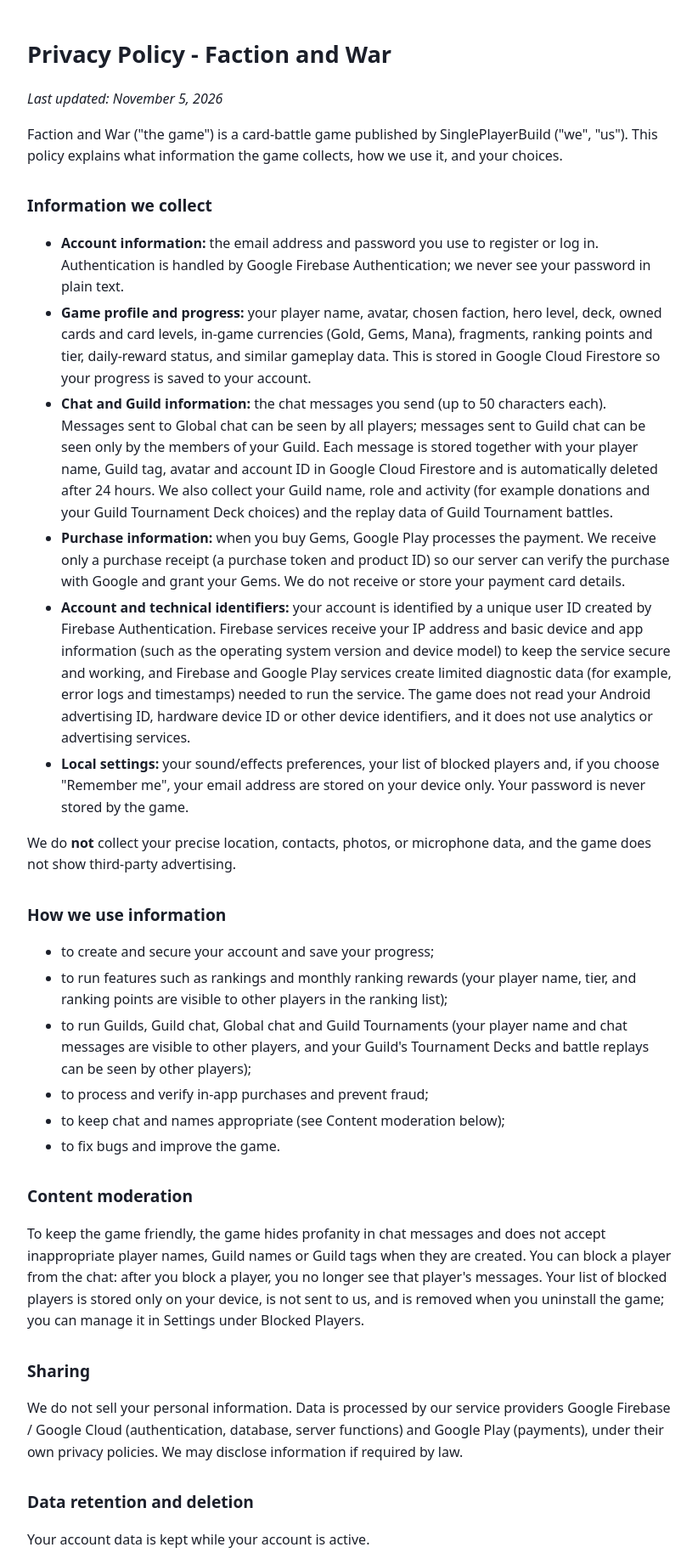
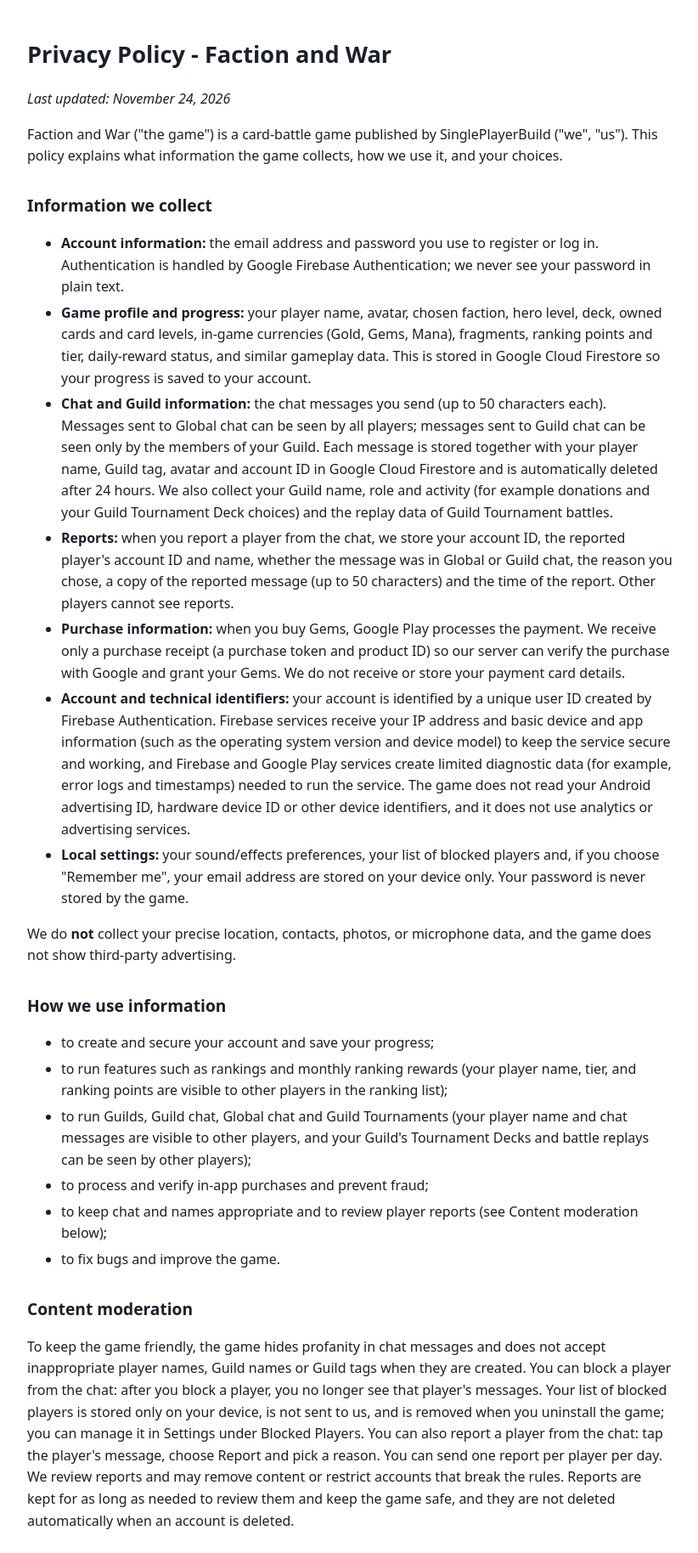
Before and after one commit to warofcards/faction-and-war-privacy, a plain HTML site: page index.html in a window 1280 px wide. Shown: the top 1828 px of the page at 85% size, without its empty margins (228-1050 px from the left). Drawn offline with Linux system fonts and the light colour scheme.

Commit message:
Update index.html

```diff
--- a/index.html
+++ b/index.html
@@ -15,7 +15,7 @@ a{color:#1a5fb4}
 </head>
 <body>
 <h1>Privacy Policy - Faction and War</h1>
-<p><em>Last updated: November 5, 2026</em></p>
+<p><em>Last updated: November 24, 2026</em></p>
 <p>Faction and War ("the game") is a card-battle game published by SinglePlayerBuild ("we", "us"). This policy explains what information the game collects, how we use it, and your choices.</p>
 
 <h2 id="information-we-collect">Information we collect</h2>
@@ -23,6 +23,7 @@ a{color:#1a5fb4}
 <li><strong>Account information:</strong> the email address and password you use to register or log in. Authentication is handled by Google Firebase Authentication; we never see your password in plain text.</li>
 <li><strong>Game profile and progress:</strong> your player name, avatar, chosen faction, hero level, deck, owned cards and card levels, in-game currencies (Gold, Gems, Mana), fragments, ranking points and tier, daily-reward status, and similar gameplay data. This is stored in Google Cloud Firestore so your progress is saved to your account.</li>
 <li><strong>Chat and Guild information:</strong> the chat messages you send (up to 50 characters each). Messages sent to Global chat can be seen by all players; messages sent to Guild chat can be seen only by the members of your Guild. Each message is stored together with your player name, Guild tag, avatar and account ID in Google Cloud Firestore and is automatically deleted after 24 hours. We also collect your Guild name, role and activity (for example donations and your Guild Tournament Deck choices) and the replay data of Guild Tournament battles.</li>
+<li><strong>Reports:</strong> when you report a player from the chat, we store your account ID, the reported player's account ID and name, whether the message was in Global or Guild chat, the reason you chose, a copy of the reported message (up to 50 characters) and the time of the report. Other players cannot see reports.</li>
 <li><strong>Purchase information:</strong> when you buy Gems, Google Play processes the payment. We receive only a purchase receipt (a purchase token and product ID) so our server can verify the purchase with Google and grant your Gems. We do not receive or store your payment card details.</li>
 <li><strong>Account and technical identifiers:</strong> your account is identified by a unique user ID created by Firebase Authentication. Firebase services receive your IP address and basic device and app information (such as the operating system version and device model) to keep the service secure and working, and Firebase and Google Play services create limited diagnostic data (for example, error logs and timestamps) needed to run the service. The game does not read your Android advertising ID, hardware device ID or other device identifiers, and it does not use analytics or advertising services.</li>
 <li><strong>Local settings:</strong> your sound/effects preferences, your list of blocked players and, if you choose "Remember me", your email address are stored on your device only. Your password is never stored by the game.</li>
@@ -35,12 +36,12 @@ a{color:#1a5fb4}
 <li>to run features such as rankings and monthly ranking rewards (your player name, tier, and ranking points are visible to other players in the ranking list);</li>
 <li>to run Guilds, Guild chat, Global chat and Guild Tournaments (your player name and chat messages are visible to other players, and your Guild's Tournament Decks and battle replays can be seen by other players);</li>
 <li>to process and verify in-app purchases and prevent fraud;</li>
-<li>to keep chat and names appropriate (see Content moderation below);</li>
+<li>to keep chat and names appropriate and to review player reports (see Content moderation below);</li>
 <li>to fix bugs and improve the game.</li>
 </ul>
 
 <h2 id="content-moderation">Content moderation</h2>
-<p>To keep the game friendly, the game hides profanity in chat messages and does not accept inappropriate player names, Guild names or Guild tags when they are created. You can block a player from the chat: after you block a player, you no longer see that player's messages. Your list of blocked players is stored only on your device, is not sent to us, and is removed when you uninstall the game; you can manage it in Settings under Blocked Players. </p>
+<p>To keep the game friendly, the game hides profanity in chat messages and does not accept inappropriate player names, Guild names or Guild tags when they are created. You can block a player from the chat: after you block a player, you no longer see that player's messages. Your list of blocked players is stored only on your device, is not sent to us, and is removed when you uninstall the game; you can manage it in Settings under Blocked Players. You can also report a player from the chat: tap the player's message, choose Report and pick a reason. You can send one report per player per day. We review reports and may remove content or restrict accounts that break the rules. Reports are kept for as long as needed to review them and keep the game safe, and they are not deleted automatically when an account is deleted.</p>
 
 <h2 id="sharing">Sharing</h2>
 <p>We do not sell your personal information. Data is processed by our service providers Google Firebase / Google Cloud (authentication, database, server functions) and Google Play (payments), under their own privacy policies. We may disclose information if required by law.</p>
```
